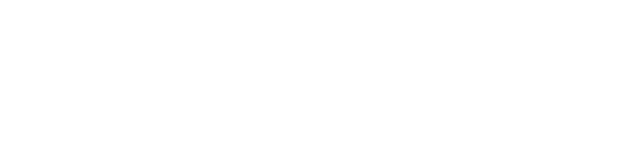
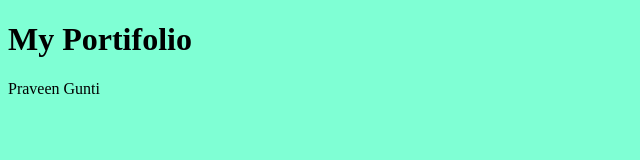
Before and after one commit to Praveendevstack/my-portfolio, a plain HTML site: page index.html in a window 1280 px wide. Shown: the whole page, without its empty margins (0-640 px from the left). Drawn offline with Linux system fonts and the light colour scheme.

Commit message:
Styling is added

```diff
--- a/index.html
+++ b/index.html
@@ -4,6 +4,10 @@
     <meta charset="UTF-8" />
     <meta name="viewport" content="width=device-width, initial-scale=1.0" />
     <title>Home</title>
+    <link rel="stylesheet" href="style.css" />
   </head>
-  <body></body>
+  <body>
+    <h1>My Portifolio</h1>
+    <p>Praveen Gunti</p>
+  </body>
 </html>
--- /dev/null
+++ b/style.css
@@ -0,0 +1,3 @@
+body {
+  background-color: aquamarine;
+}
```
